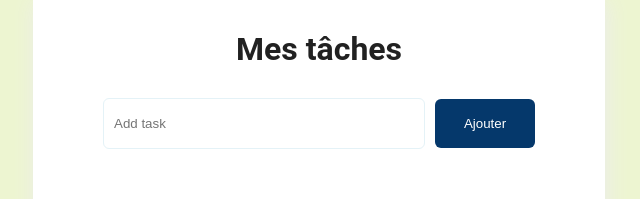
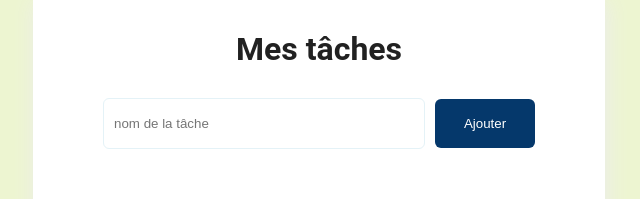
Before and after one commit to luc4sp/todo-redux-list, a React (Create React App) app: page / in a window 1280 px wide. Shown: the top 199 px of the page, without its empty margins (321-961 px from the left). Built offline with nearby package versions, Linux system fonts and the light colour scheme.

Commit message:
finish translate

```diff
--- a/src/components/AddTodo.js
+++ b/src/components/AddTodo.js
@@ -31,7 +31,7 @@ const AddTodo = () => {
 			<input
 				type="text"
 				className="task-input"
-				placeholder="Add task"
+				placeholder="nom de la tâche"
 				value={value}
 				onChange={(event) => setValue(event.target.value)}
 			></input>
```
